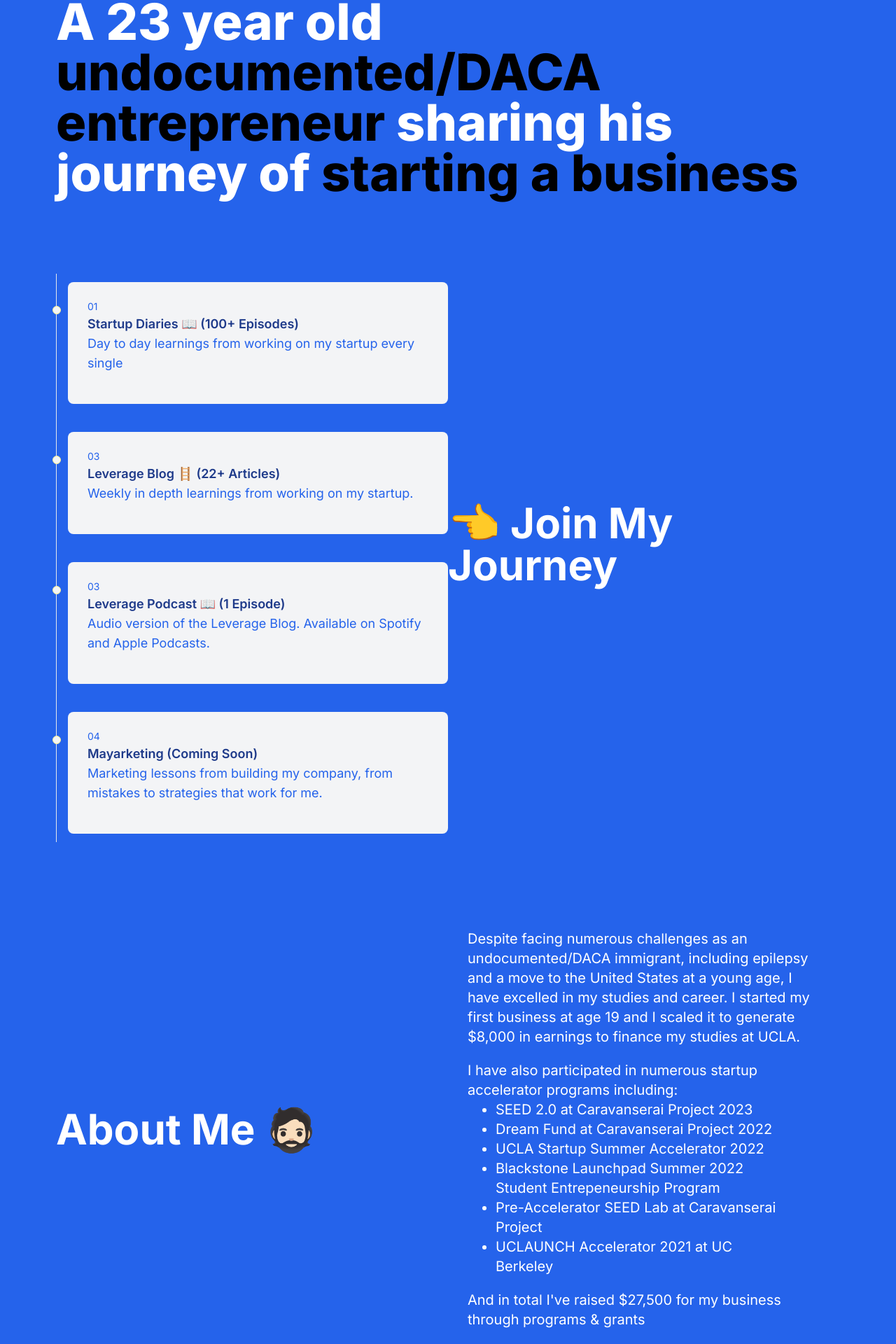
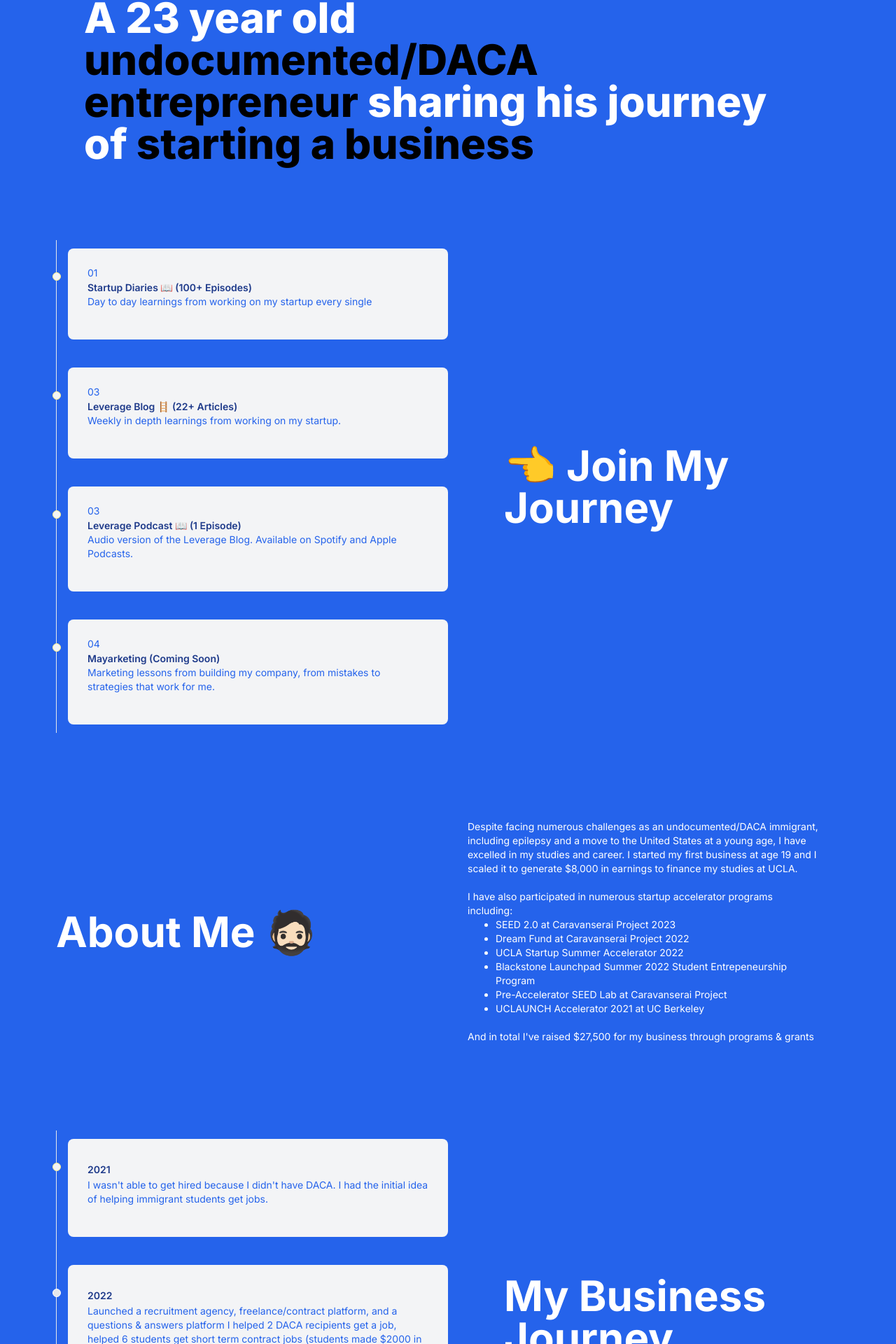
Before and after one commit to giomhern/jmh, a Next.js app: page / in a window 1280 px wide. Shown: the part 141-2061 px from the top of the page at 70% size. Built offline with nearby package versions, Linux system fonts and the light colour scheme.

Commit message:
Text & margin  sizing | more changes

```diff
--- a/app/page.tsx
+++ b/app/page.tsx
@@ -8,7 +8,7 @@ import 'swiper/swiper-bundle.css';
 
 
 const jumbo = <section className='flex md:px-20 md:py-10 px-10 py-2 justify-start font-extrabold'>
-    <p className='text-2xl break-words md:text-7xl'>A 23 year old <span className='text-black'>undocumented/DACA  entrepreneur </span>sharing his journey of <span className='text-black'>starting  a business</span></p>
+    <p className='text-2xl break-words md:text-6xl mx-7 md:mx-10'>A 23 year old <span className='text-black'>undocumented/DACA  entrepreneur </span>sharing his journey of <span className='text-black'>starting  a business</span></p>
 </section>
 
 const bizSection = <div className='md:grid md:grid-cols-2 flex flex-col-reverse justify-center items-center p-7 px-20'>
@@ -16,21 +16,21 @@ const bizSection = <div className='md:grid md:grid-cols-2 flex flex-col-reverse
         <li className="mb-10 ml-4 bg-gray-100 text-blue-600 p-7 rounded-lg">
             <div className="absolute w-3 h-3 bg-gray-100 rounded-full mt-1.5 -left-1.5 border border-yellow-200"></div>
             <time className="mb-1 font-semibold text-sm text-blue-900 leading-none">2021</time>
-            <p className="mb-4 font-normal md:md:text-lg text-sm text-md">I wasn't able to get hired because I didn't have DACA. I had the initial idea of
+            <p className="mb-4 font-normal md:md:text-md text-sm text-md">I wasn't able to get hired because I didn't have DACA. I had the initial idea of
                 helping immigrant students get jobs.</p>
         </li>
 
         <li className="mb-10 ml-4 bg-gray-100 text-blue-600 p-7 rounded-lg">
             <div className="absolute w-3 h-3 bg-gray-200 rounded-full mt-1.5 -left-1.5 border border-white"></div>
             <time className="mb-1 font-semibold text-sm  text-blue-900 leading-none">2022</time>
-            <p className="font-normal md:text-lg text-sm">Launched a recruitment agency, freelance/contract platform, and a questions & answers platform I helped 2 DACA recipients get a job, helped 6
+            <p className="font-normal md:text-md text-sm">Launched a recruitment agency, freelance/contract platform, and a questions & answers platform I helped 2 DACA recipients get a job, helped 6
                 students get short term contract jobs (students made $2000 in revenue), had 800
                 users, 135 user signups, and 3.5M impressions on IG.</p>
         </li>
         <li className=" ml-4 bg-gray-100 text-blue-600 p-7 rounded-lg">
             <div className="absolute w-3 h-3 bg-gray-200 rounded-full mt-1.5 -left-1.5 border border-white"></div>
             <time className="mb-1 text-sm font-semibold text-blue-900 leading-none">2023</time>
-            <p className="font-normal md:text-lg text-sm">Launch of the service side and launch of entrepreneurship course on August 13.</p>
+            <p className="font-normal md:text-md text-sm">Launch of the service side and launch of entrepreneurship course on August 13.</p>
         </li>
     </ol>
     <h2 className='py-2 md:py-10 md:px-20 px-5 capitalize font-bold text-xl md:text-6xl'>My Business journey</h2>
@@ -39,7 +39,7 @@ const bizSection = <div className='md:grid md:grid-cols-2 flex flex-col-reverse
 
 const about = <div className='md:grid md:grid-cols-2 flex flex-col justify-center items-center p-7 md:px-20'>
     <h2 className='flex items-center py-2 md:py-10 capitalize font-bold text-xl md:text-6xl'>About Me 🧔🏻</h2>
-    <div className='p-7 md:text-xl text-md'>
+    <div className='p-7 md:text-md text-sm'>
         <p className='pb-5'>Despite facing numerous challenges as an undocumented/DACA immigrant, including epilepsy and a move to the United States at a young age, I have excelled in my studies and career. I started my first business at age 19 and I scaled it to generate $8,000 in earnings to finance my studies at UCLA.</p>
         <p>I have also participated in numerous startup accelerator programs including:</p>
         <ul className='text-white list-disc px-10 pb-5'>
@@ -92,32 +92,33 @@ export default function Home() {
                 <li className="mb-10 ml-4 bg-gray-100 text-blue-600 p-7 rounded-lg">
                     <div className="absolute w-3 h-3 bg-gray-100 rounded-full mt-1.5 -left-1.5 border border-yellow-200"></div>
                     <p className="mb-1 font-normal text-sm leading-none">01</p>
-                    <h3 className="md:text-lg text-sm font-semibold text-blue-900 dark:text-white">Startup Diaries 📖 (100+ Episodes)</h3>
-                    <p className="mb-4 font-normal md:text-lg text-sm">Day to day learnings from working on my startup every single</p>
+                    <h3 className="md:text-md text-sm font-semibold text-blue-900 dark:text-white">Startup Diaries 📖 (100+ Episodes)</h3>
+                    <p className="mb-4 font-normal md:text-md text-sm">Day to day learnings from working on my startup every single</p>
                 </li>
 
                 <li className="mb-10 ml-4 bg-gray-100 text-blue-600 p-7 rounded-lg">
                     <div className="absolute w-3 h-3 bg-gray-100 rounded-full mt-1.5 -left-1.5 border border-yellow-200"></div>
                     <p className="mb-1 font-normal text-sm leading-none">03</p>
-                    <h3 className="md:text-lg text-sm font-semibold text-blue-900 dark:text-white">Leverage Blog 🪜 (22+ Articles)</h3>
-                    <p className="mb-4 font-normal md:text-lg text-sm">Weekly in depth learnings from working on my startup.</p>
+                    <h3 className="md:text-md text-sm font-semibold text-blue-900 dark:text-white">Leverage Blog 🪜 (22+ Articles)</h3>
+                    <p className="mb-4 font-normal md:text-md text-sm">Weekly in depth learnings from working on my startup.</p>
                 </li>
 
                 <li className="mb-10 ml-4 bg-gray-100 text-blue-600 p-7 rounded-lg">
                     <div className="absolute w-3 h-3 bg-gray-100 rounded-full mt-1.5 -left-1.5 border border-yellow-200"></div>
                     <p className="mb-1 font-normal text-sm leading-none">03</p>
-                    <h3 className="md:text-lg text-sm font-semibold text-blue-900 dark:text-white">Leverage Podcast 📖 (1 Episode)</h3>
-                    <p className="mb-4 font-normal md:text-lg text-sm">Audio version of the Leverage Blog. Available on Spotify and Apple Podcasts.</p>
+                    <h3 className="md:text-md text-sm font-semibold text-blue-900 dark:text-white">Leverage Podcast 📖 (1 Episode)</h3>
+                    <p className="mb-4 font-normal md:text-md text-sm">Audio version of the Leverage Blog. Available on Spotify and Apple Podcasts.</p>
                 </li>
 
                 <li className="ml-4 bg-gray-100 text-blue-600 p-7 rounded-lg">
                     <div className="absolute w-3 h-3 bg-gray-100 rounded-full mt-1.5 -left-1.5 border border-yellow-200"></div>
                     <p className="mb-1 font-normal text-sm leading-none">04</p>
-                    <h3 className="md:text-lg text-sm font-semibold text-blue-900 dark:text-white">Mayarketing (Coming Soon)</h3>
-                    <p className="mb-4 font-normal md:text-lg text-sm">Marketing lessons from building my company, from mistakes to strategies that work for me.</p>
+                    <h3 className="md:text-md text-sm font-semibold text-blue-900 dark:text-white">Mayarketing (Coming Soon)</h3>
+                    <p className="mb-4 font-normal md:text-md text-sm">Marketing lessons from building my company, from mistakes to strategies that work for me.</p>
                 </li>
             </ol>
-            <h2 className='flex justify-center items-center capitalize font-bold text-xl md:text-6xl pb-10'>👈 Join My Journey</h2>
+            <h2 className='py-2 md:py-10 md:px-20 px-5 capitalize font-bold text-xl md:text-6xl'>👈 Join My Journey</h2>
+
         </div>
         {about}
         {bizSection}
```
